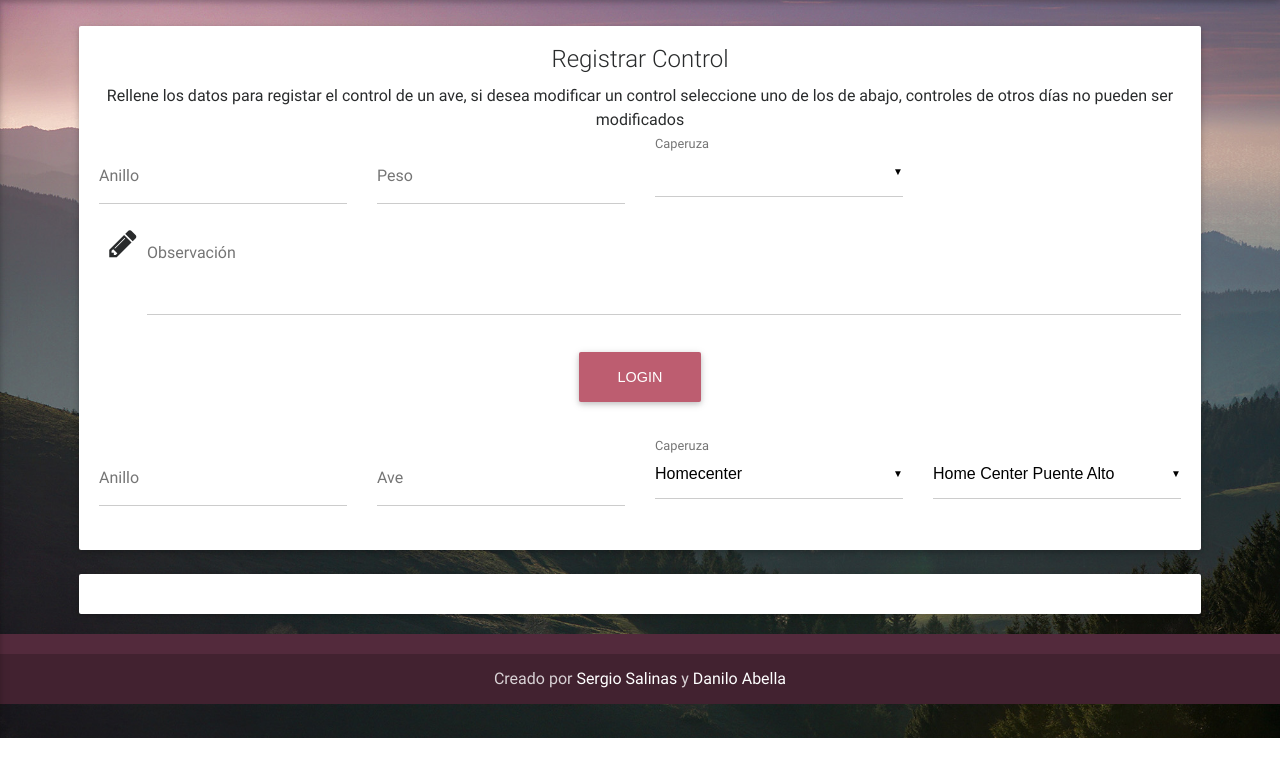
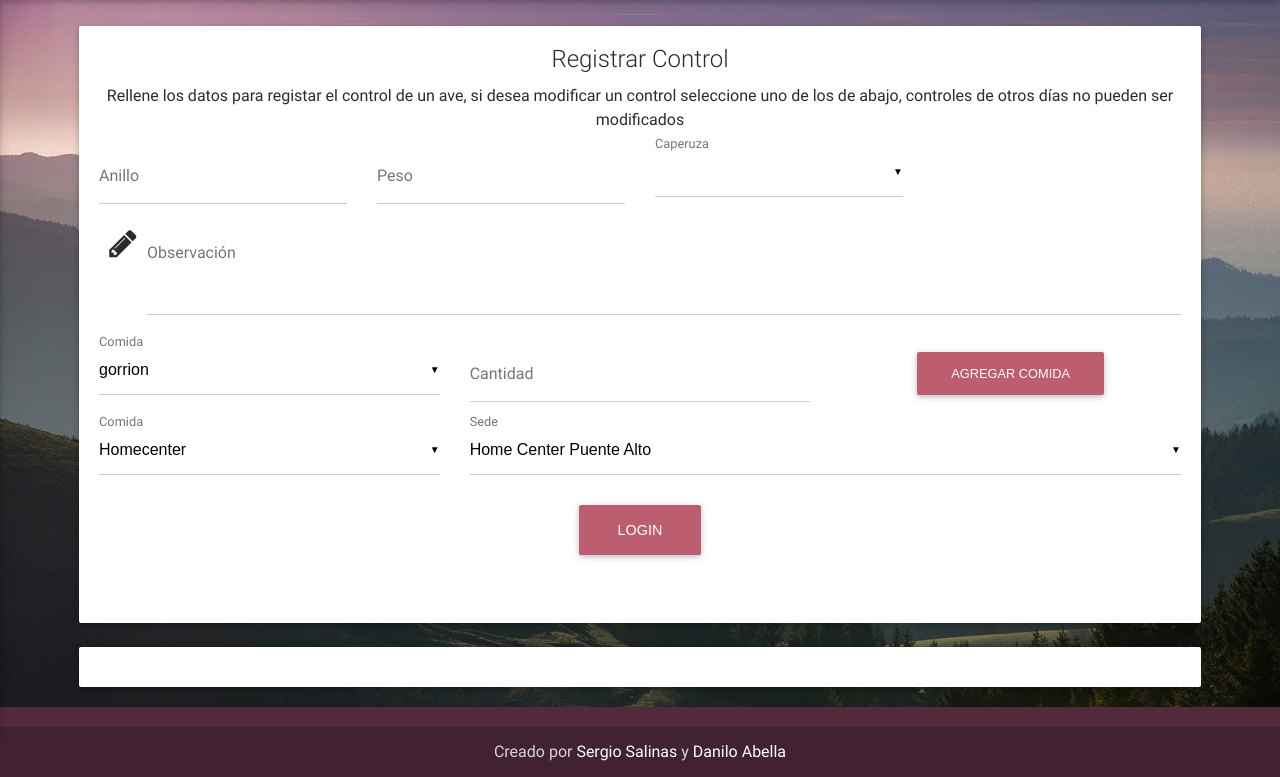
Before and after one commit to daniloabella18/Software-Mis-Aves, a PHP site: page /dashboard/controlave.php in a window 1280 px wide. Shown: the part 62-839 px from the top of the page. Before the commit the page ends 800 px from the top, so only its background shows below. Run offline with PHP 8.4, Linux system fonts and the light colour scheme; a user stored in the database is signed in; data comes from the database, SQL or seed files in the repository.

Commit message:
agregar comida

```diff
--- a/dashboard/controlave.php
+++ b/dashboard/controlave.php
@@ -110,48 +110,61 @@
                 </div>
               </div>
             </div>
-            <div class="md-form form-group">
-                <button type="submit" href="send.php" class="btn btn-primary btn-lg">Login</a>
-            </div>
 
             <div class="row">
+                <!--First column-->
+                <div class="col-md-4">
+                    <div class="md-form">
+                      <div class="md-form">
+                        <select class="mdb-select" name="caperuza">
+                          <option value="hom">gorrion</option>
+                          <option value="met">metro</option>
+                        </select>
+                        <label for="form61" >Comida</label>
+                      </div>
 
-                <!--First column-->
-                <div class="col-md-3">
-                    <div class="md-form">
-                        <input type="text" id="form41" class="form-control" name="anillo">
-                        <label for="form41" class="">Anillo</label>
                     </div>
                 </div>
 
                 <!--Second column-->
-                <div class="col-md-3">
+                <div class="col-md-4">
                     <div class="md-form">
-                        <input type="text" id="form51" class="form-control" name="ave">
-                        <label for="form51" class="ave">Ave</label>
+                        <input type="text" id="form51" class="form-control" name="cantidad">
+                        <label for="form51" class="ave">Cantidad</label>
                     </div>
                 </div>
 
-                <!--Third column-->
-                <div class="col-md-3">
+                <div class="col-md-4">
+                  <button type="button" class="btn btn-primary">Agregar comida</button>
+
+                </div>
+              </div>
+
+
+            <div class="row">
+                <div class="col-md-4">
                   <div class="md-form">
                     <select class="mdb-select" name="caperuza" id='cliente'>
                       <option value="hom">Homecenter</option>
                       <option value="met">metro</option>
                     </select>
-                    <label for="form61" >Caperuza</label>
+                    <label for="form41" class="">Comida</label>
                   </div>
                 </div>
 
                 <!--Third column-->
-                <div class="col-md-3">
+                <div class="col-md-8">
                   <div class="md-form">
                   <select class="mdb-select" id="sede">
                   </select>
-
+                  <label for="form61" >Sede</label>
                   </div>
                 </div>
-            </div>
+              </div>
+
+              <div class="md-form form-group">
+                  <button type="submit" href="send.php" class="btn btn-primary btn-lg">Login</a>
+              </div>
 
         </form>
 
```
